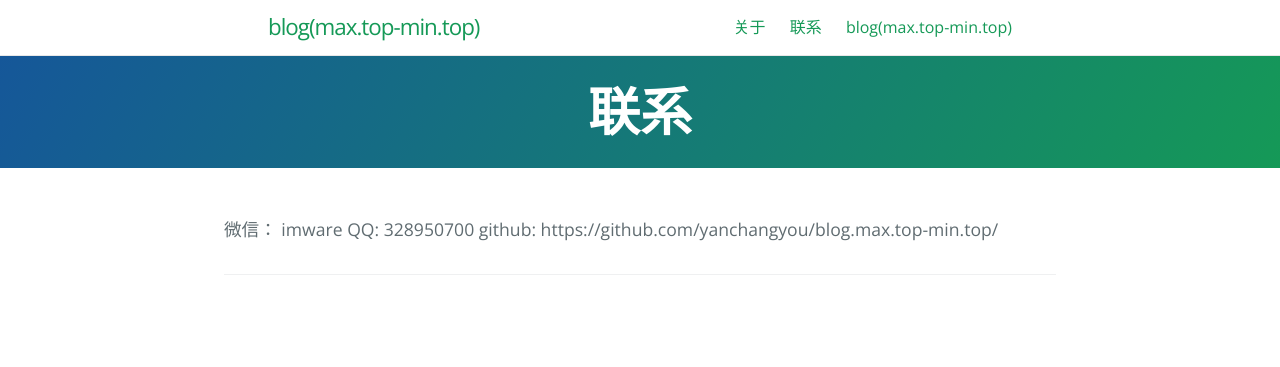
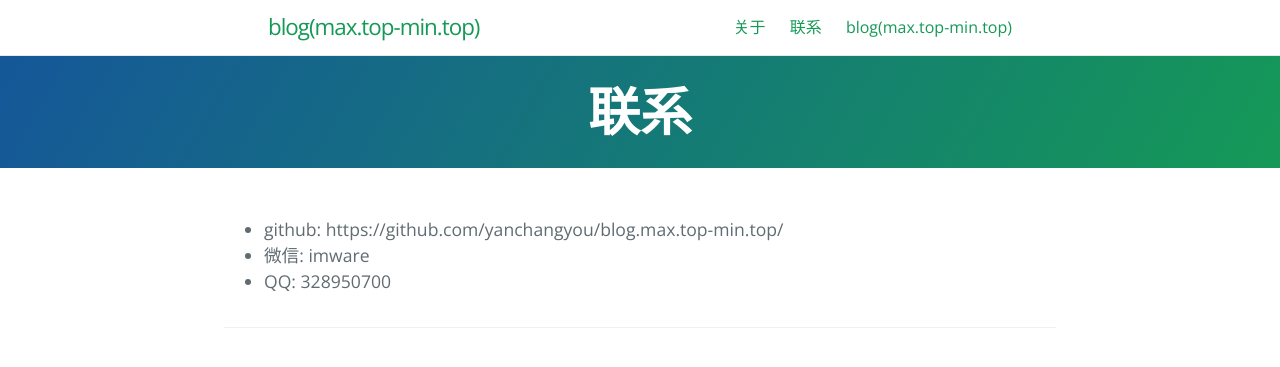
Before and after one commit to shangqianliu/jekyll.321zou.com, a Jekyll site: the page built from contact.md, in a window 1280 px wide. Shown: the top 367 px of the page. Built offline with Jekyll 4.4.1, drawn with Linux system fonts in a browser that asks for light colours; comment, search, counter and statistics services are not loaded; part of the change alters nothing that is shown.

Commit message:
修复显示，显示到一行，采用换行显示

```diff
--- a/contact.md
+++ b/contact.md
@@ -4,6 +4,6 @@ title: 联系
 tagline: 联系我
 ---
 
-微信： imware
-QQ:  328950700
-github: https://github.com/yanchangyou/blog.max.top-min.top/
+- github: https://github.com/yanchangyou/blog.max.top-min.top/
+- 微信: imware
+- QQ: 328950700
```
